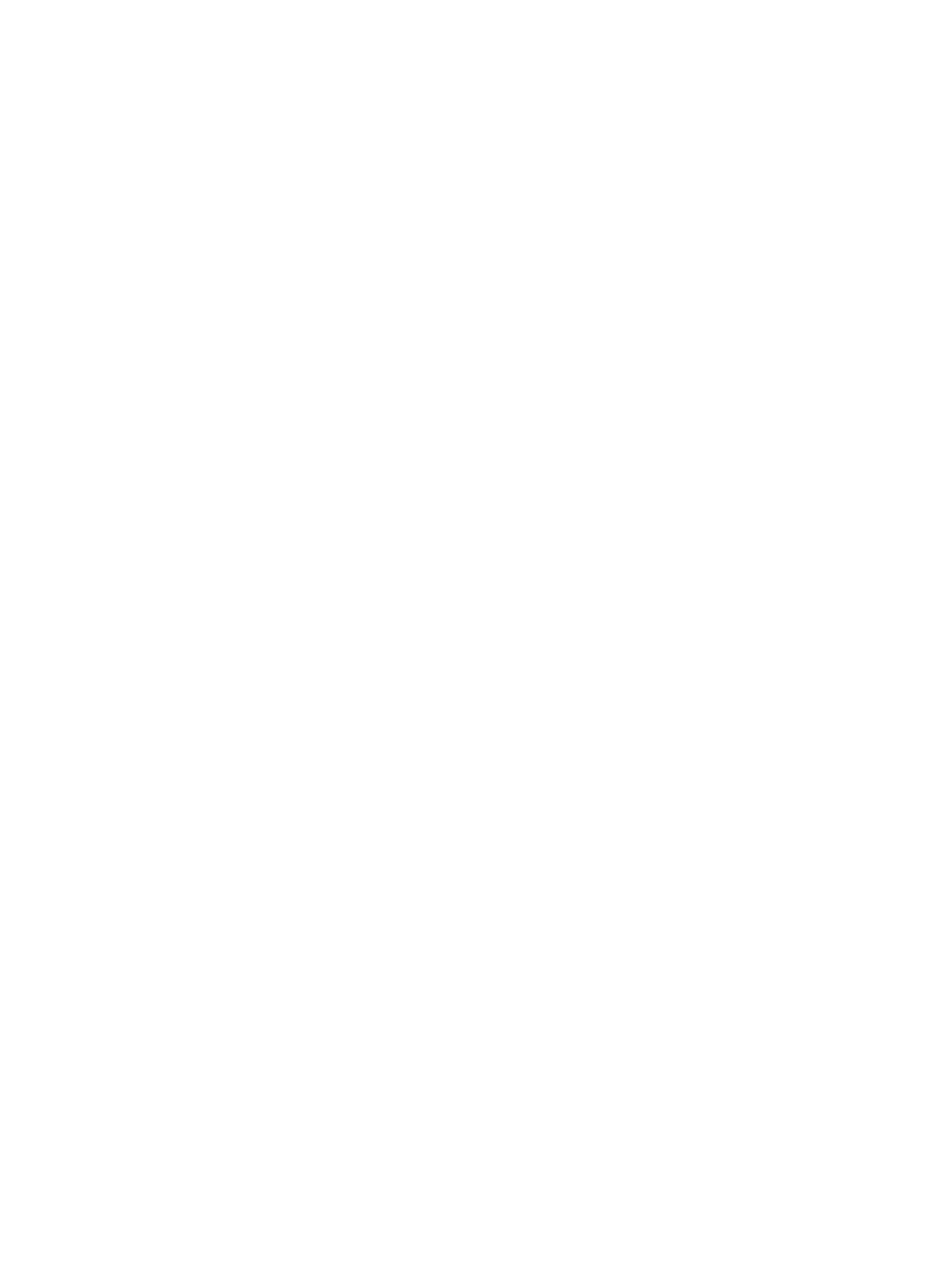
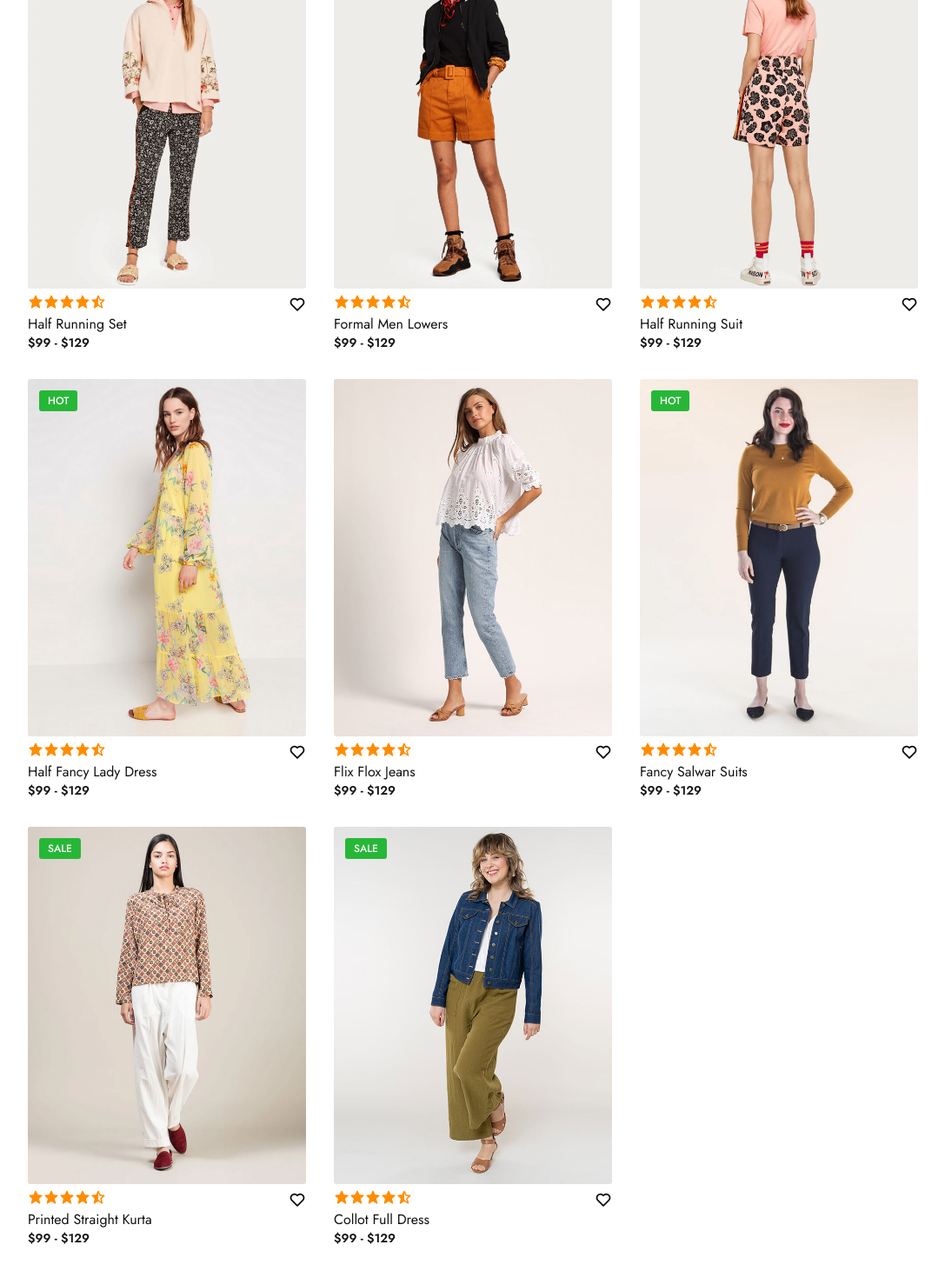
Before and after one commit to Jhonatan-Silva-Oliveira/pjt-ecommerce-kumo, a React (Vite) app: page / in a window 1280 px wide. Shown: the part 1014-2484 px from the top of the page at 87% size, without its empty margins (96-1183 px from the left). Before the commit the page ends 800 px from the top, so only its background shows below. Built offline with nearby package versions, Linux system fonts and the light colour scheme.

Commit message:
adicionado trending / modify topo position

```diff
--- /dev/null
+++ b/src/componentes/Conteudo/SecaoTrending/index.jsx
@@ -0,0 +1,186 @@
+import './style.css';
+
+export default function SecaoTrending() {
+  return (
+    <section className="trending-product" id="trending">
+      <div className="center-text">
+        <h2>Our Trending <span>Products</span></h2>
+      </div>
+
+      <div className="products">
+        <div className="row">
+          <img src="assets/1.jpg" alt="imagem1" />
+          <div className="product-text">
+            <h5>Sale</h5>
+          </div>
+          <div className="heart-icon">
+            <i class='bx bx-heart'></i>
+          </div>
+          <div className="ratting">
+            <i class='bx bxs-star'></i>
+            <i class='bx bxs-star'></i>
+            <i class='bx bxs-star'></i>
+            <i class='bx bxs-star'></i>
+            <i class='bx bxs-star-half'></i>
+          </div>
+
+          <div className="price">
+            <h4>Half Running Set</h4>
+            <p>$99 - $129</p>
+          </div>
+        </div>
+
+        <div className="row">
+          <img src="assets/2.jpg" alt="imagem2" />
+          <div className="product-text">
+            <h5>New</h5>
+          </div>
+          <div className="heart-icon">
+            <i class='bx bx-heart'></i>
+          </div>
+          <div className="ratting">
+            <i class='bx bxs-star'></i>
+            <i class='bx bxs-star'></i>
+            <i class='bx bxs-star'></i>
+            <i class='bx bxs-star'></i>
+            <i class='bx bxs-star-half'></i>
+          </div>
+
+          <div className="price">
+            <h4>Formal Men Lowers</h4>
+            <p>$99 - $129</p>
+          </div>
+        </div>
+
+        <div className="row">
+          <img src="assets/3.jpg" alt="imagem3" />
+
+          <div className="heart-icon">
+            <i class='bx bx-heart'></i>
+          </div>
+          <div className="ratting">
+            <i class='bx bxs-star'></i>
+            <i class='bx bxs-star'></i>
+            <i class='bx bxs-star'></i>
+            <i class='bx bxs-star'></i>
+            <i class='bx bxs-star-half'></i>
+          </div>
+
+          <div className="price">
+            <h4>Half Running Suit</h4>
+            <p>$99 - $129</p>
+          </div>
+        </div>
+
+        <div className="row">
+          <img src="assets/4.jpg" alt="imagem4" />
+          <div className="product-text">
+            <h5>Hot</h5>
+          </div>
+          <div className="heart-icon">
+            <i class='bx bx-heart'></i>
+          </div>
+          <div className="ratting">
+            <i class='bx bxs-star'></i>
+            <i class='bx bxs-star'></i>
+            <i class='bx bxs-star'></i>
+            <i class='bx bxs-star'></i>
+            <i class='bx bxs-star-half'></i>
+          </div>
+
+          <div className="price">
+            <h4>Half Fancy Lady Dress</h4>
+            <p>$99 - $129</p>
+          </div>
+        </div>
+
+        <div className="row">
+          <img src="assets/5.jpg" alt="imagem5" />
+
+          <div className="heart-icon">
+            <i class='bx bx-heart'></i>
+          </div>
+          <div className="ratting">
+            <i class='bx bxs-star'></i>
+            <i class='bx bxs-star'></i>
+            <i class='bx bxs-star'></i>
+            <i class='bx bxs-star'></i>
+            <i class='bx bxs-star-half'></i>
+          </div>
+
+          <div className="price">
+            <h4>Flix Flox Jeans</h4>
+            <p>$99 - $129</p>
+          </div>
+        </div>
+
+        <div className="row">
+          <img src="assets/6.jpg" alt="imagem6" />
+          <div className="product-text">
+            <h5>Hot</h5>
+          </div>
+          <div className="heart-icon">
+            <i class='bx bx-heart'></i>
+          </div>
+          <div className="ratting">
+            <i class='bx bxs-star'></i>
+            <i class='bx bxs-star'></i>
+            <i class='bx bxs-star'></i>
+            <i class='bx bxs-star'></i>
+            <i class='bx bxs-star-half'></i>
+          </div>
+
+          <div className="price">
+            <h4>Fancy Salwar Suits</h4>
+            <p>$99 - $129</p>
+          </div>
+        </div>
+
+        <div className="row">
+          <img src="assets/7.jpg" alt="imagem7" />
+          <div className="product-text">
+            <h5>Sale</h5>
+          </div>
+          <div className="heart-icon">
+            <i class='bx bx-heart'></i>
+          </div>
+          <div className="ratting">
+            <i class='bx bxs-star'></i>
+            <i class='bx bxs-star'></i>
+            <i class='bx bxs-star'></i>
+            <i class='bx bxs-star'></i>
+            <i class='bx bxs-star-half'></i>
+          </div>
+
+          <div className="price">
+            <h4>Printed Straight Kurta</h4>
+            <p>$99 - $129</p>
+          </div>
+        </div>
+
+        <div className="row">
+          <img src="assets/8.jpg" alt="imagem8" />
+          <div className="product-text">
+            <h5>Sale</h5>
+          </div>
+          <div className="heart-icon">
+            <i class='bx bx-heart'></i>
+          </div>
+          <div className="ratting">
+            <i class='bx bxs-star'></i>
+            <i class='bx bxs-star'></i>
+            <i class='bx bxs-star'></i>
+            <i class='bx bxs-star'></i>
+            <i class='bx bxs-star-half'></i>
+          </div>
+
+          <div className="price">
+            <h4>Collot Full Dress</h4>
+            <p>$99 - $129</p>
+          </div>
+        </div>
+      </div>
+
+    </section>
+  )
+}
--- /dev/null
+++ b/src/componentes/Conteudo/SecaoTrending/style.css
@@ -0,0 +1,64 @@
+.center-text h2 {
+  color: #111;
+  font-size: 28px;
+  text-transform: capitalize;
+  text-align: center;
+  margin-bottom: 30px;
+}
+.center-text span {
+  color: #EE1C47;
+}
+
+.products {
+  display: grid;
+  grid-template-columns: repeat(auto-fit, minmax(260px, auto));
+  gap: 2rem;
+}
+.row {
+  position: relative;
+  transition: all .40s;
+}
+.row img {
+  border-radius: 3px;
+  width: 100%;
+  height: auto;
+  transition: all .40s;
+}
+.row img:hover {
+  transform: scale(1.03)
+}
+.product-text h5 {
+  position: absolute;
+  top: 13px;
+  left: 13px;
+  color: #fff;
+  font-size: 12px;
+  font-weight: 500;
+  text-transform: uppercase;
+  background-color: #27b737;
+  padding: 3px 10px;
+  border-radius: 3px;
+}
+.heart-icon {
+  position: absolute;
+  right: 0;
+  font-size: 20px;
+}
+.heart-icon:hover {
+  color: #EE1C47;
+}
+.ratting i {
+  color: #FF8C00;
+  font-size: 18px;
+}
+.price h4 {
+  color: #111;
+  font-size: 16px;
+  text-transform: capitalize;
+  font-weight: 400;
+}
+.price p {
+  color: #151515;
+  font-size: 14px;
+  font-weight: 600;
+}
--- a/src/componentes/Conteudo/index.jsx
+++ b/src/componentes/Conteudo/index.jsx
@@ -1,9 +1,11 @@
 import SecaoBanner from './SecaoBanner';
+import SecaoTrending from './SecaoTrending';
 
 export default function Conteudo() {
   return (
     <main>
       <SecaoBanner />
+      <SecaoTrending />
     </main>
   )
 }
--- a/src/componentes/Topo/index.jsx
+++ b/src/componentes/Topo/index.jsx
@@ -1,6 +1,13 @@
 import './style.css';
 
 export default function Topo() {
+
+  const header = document.querySelector('header');
+
+    window.addEventListener ('scroll', function(){
+      header.classList.toggle ('sticky', this.window.scrollY > 0);
+    })
+
   return (
     <header>
       <a href="#" className="logo"><img src="../../public/assets/logo.png" alt="logo" /></a>
--- a/src/componentes/Topo/style.css
+++ b/src/componentes/Topo/style.css
@@ -48,3 +48,8 @@ header {
   z-index: 10001;
   cursor: pointer;
 }
+header.sticky {
+  background-color: #fff;
+  padding: 20px 10%;
+  box-shadow: 0px 0px 10px rgba(0,0,0,0.1);
+}
```
